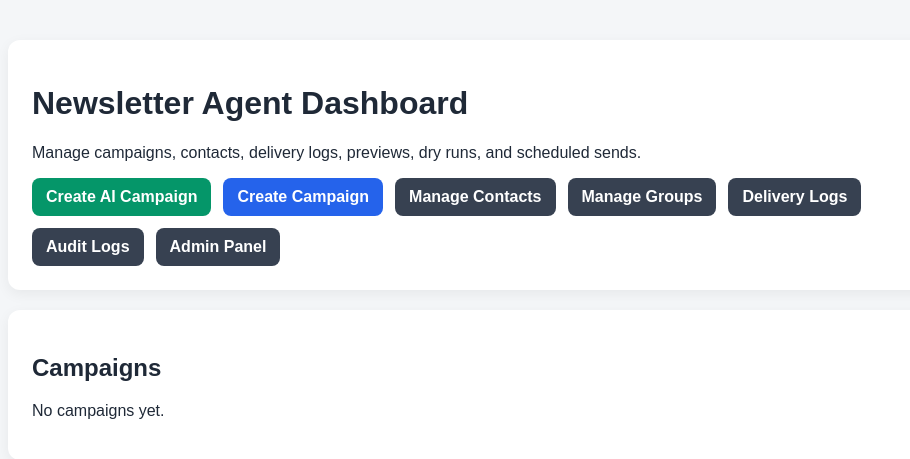
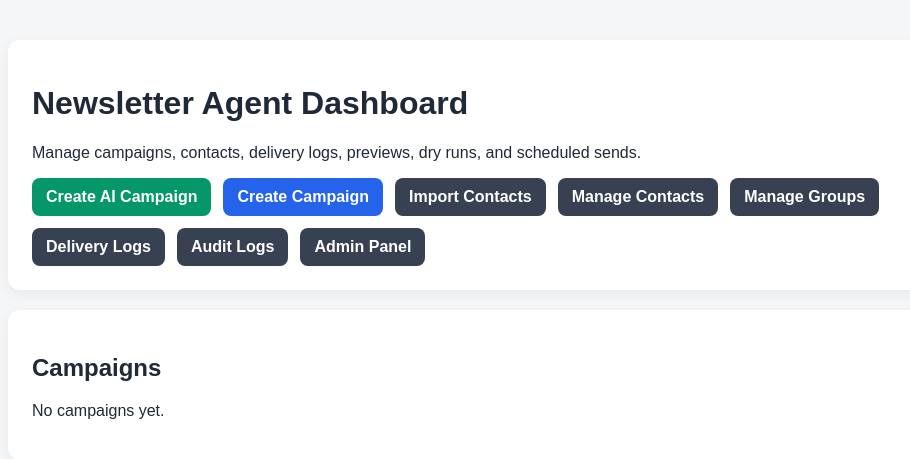
Before and after one commit to ai-lwcc/newsletter-agent, a Django app: page / in a window 1280 px wide. Shown: the top 459 px of the page, without its empty margins (157-1067 px from the left). Run offline with Django 5.2, Linux system fonts and the light colour scheme; the visitor is signed in with stand-in values (Sample User, id 1); data that the repository does not hold is empty; parts of the project's set-up code (start-up, migrations or seed data) failed here and were passed over.

Commit message:
add dashboard contact import entry point

```diff
--- a/core/templates/core/dashboard.html
+++ b/core/templates/core/dashboard.html
@@ -25,6 +25,12 @@
             <a class="button" href="/admin/core/campaign/add/">
                 Create Campaign
             </a>
+
+            {% if can_manage_contacts %}
+                <a class="button secondary" href="{% url 'contact_import_upload' %}">
+                    Import Contacts
+                </a>
+            {% endif %}
 
             {% if can_manage_contacts %}
                 <a class="button secondary" href="/admin/core/person/">
```
